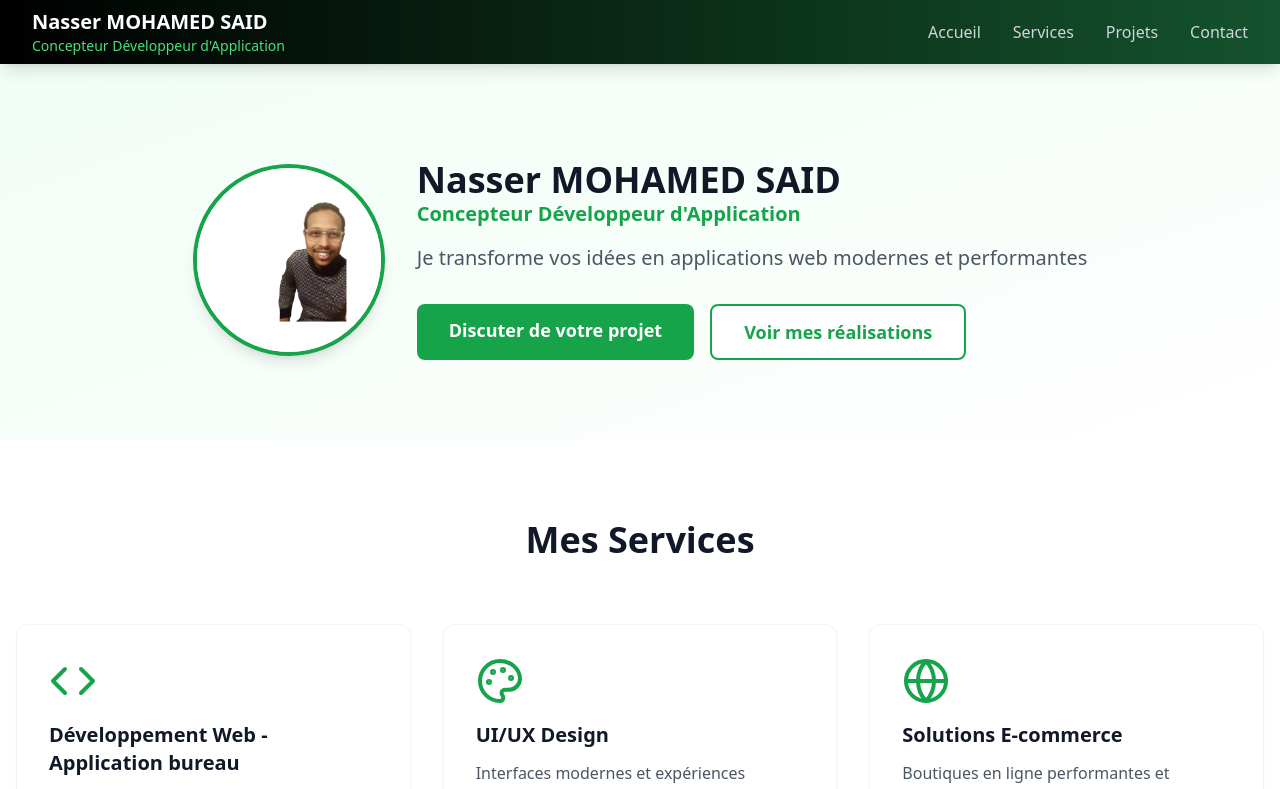
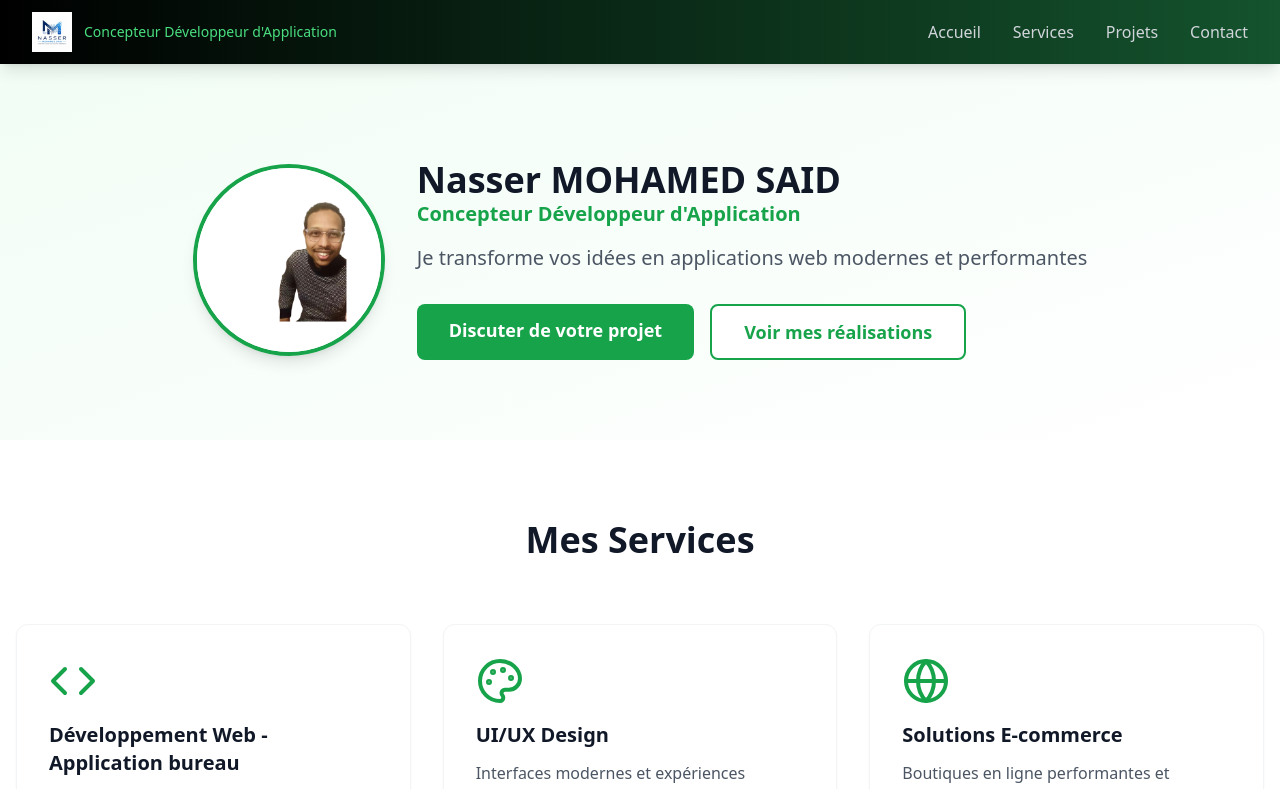
Before and after one commit to nasserbrid/portfolio_frontend, a React (Vite) app in the folder portfolio/: page / in a window 1280 px wide. Shown: the top 789 px of the page. Built offline with nearby package versions, Linux system fonts and the light colour scheme; no server answers.

Commit message:
Feat: ajout du logo de mon entreprise

```diff
--- a/portfolio/src/components/Navbar.jsx
+++ b/portfolio/src/components/Navbar.jsx
@@ -1,5 +1,6 @@
 import React, { useState } from 'react';
 import { Menu, X } from 'lucide-react';
+import logo from '../assets/Gemini_Generated_Image_ml3dldml3dldml3d.png';
 
 function Navbar() {
   const [isMenuOpen, setIsMenuOpen] = useState(false);
@@ -8,10 +9,10 @@ function Navbar() {
     <nav className="fixed w-full bg-gradient-to-r from-black to-green-900 z-50 shadow-lg">
       <div className="max-w-7xl mx-auto px-4 sm:px-6 lg:px-8">
         <div className="flex justify-between h-16 items-center">
-          <div className="flex-shrink-0 font-bold text-xl text-white">
-            Nasser MOHAMED SAID
-            <span className="block text-sm text-green-400 font-normal">Concepteur Développeur d'Application</span>
-          </div>
+          <a href="#accueil" className="flex items-center gap-3 flex-shrink-0">
+            <img src={logo} alt="Logo" className="h-10 w-auto" />
+            <span className="text-sm text-green-400 font-normal">Concepteur Développeur d'Application</span>
+          </a>
 
           {/* Desktop Navigation */}
           <div className="hidden md:flex space-x-8">
```
Also changed, not shown: portfolio/src/assets/Gemini_Generated_Image_ml3dldml3dldml3d.png (added).
